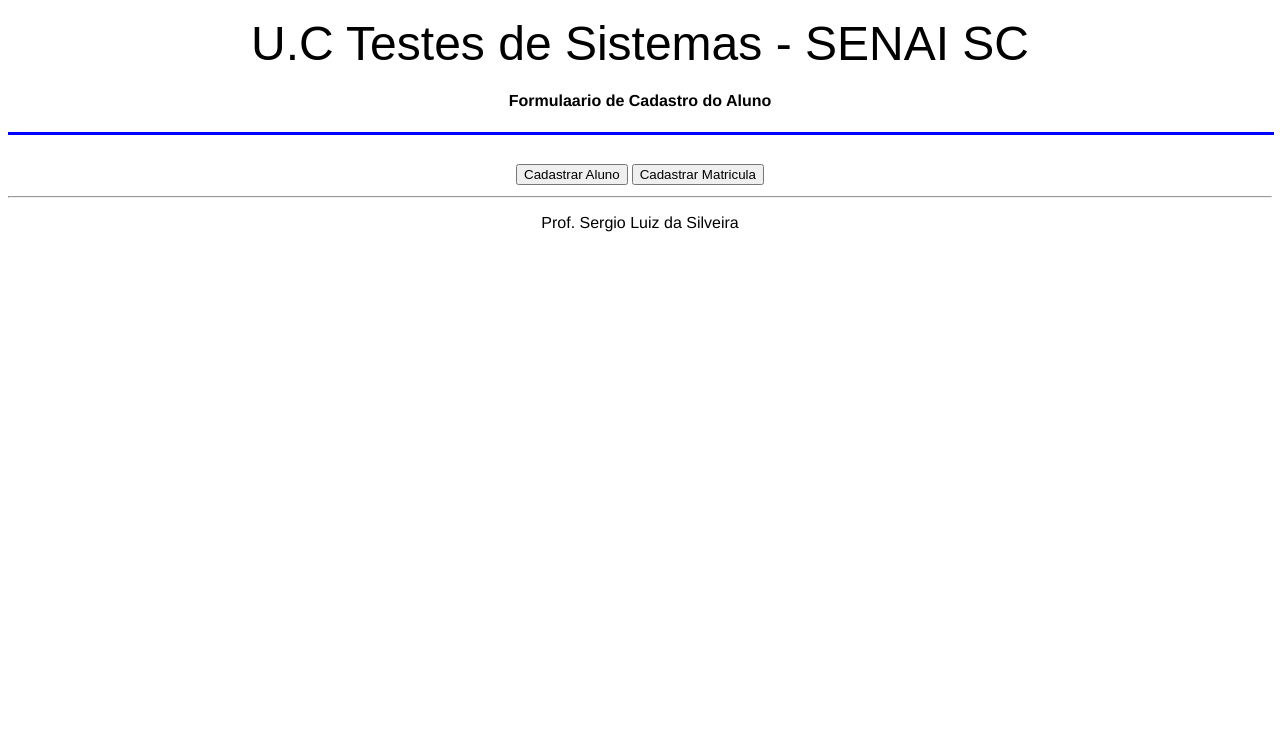
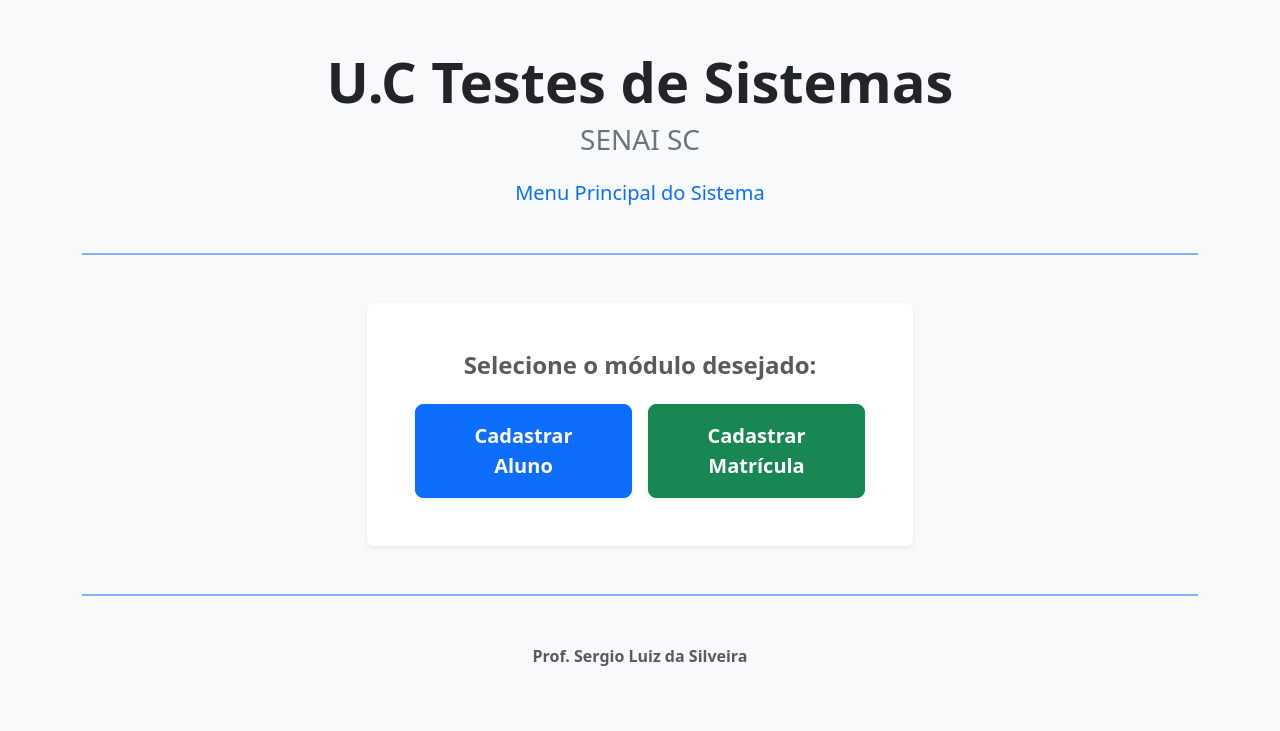
Before and after one commit to lucasvfurtado-dot/Testes_Lucas, a PHP site: page / in a window 1280 px wide. Shown: the top 731 px of the page. Run offline with PHP 8.4, Linux system fonts and the light colour scheme.

Commit message:
Commit tela inicial
adicionado o bootstrap na tela inicial

```diff
--- a/ParaAlunosTesteSistemas_Escola-main/CRUD_ALUNO/index.php
+++ b/ParaAlunosTesteSistemas_Escola-main/CRUD_ALUNO/index.php
@@ -3,40 +3,56 @@
 <head>
     <meta charset="UTF-8">
     <meta name="viewport" content="width=device-width, initial-scale=1.0">
-    <title>Home</title>
+    <title>Página Inicial - Menu Principal</title>
+
+    <link href="https://cdn.jsdelivr.net/npm/bootstrap@5.3.3/dist/css/bootstrap.min.css" rel="stylesheet">
 </head>
-<body style="font-family: helvetica;">
-    <form action="">
-        <p align="center">
-            <font size="7" face="Arial">U.C Testes de Sistemas - SENAI SC</font>
-        </p>
-        </form>
-        <h4>
-            <center>Formulaario de Cadastro do Aluno</center>
-        </h4>
-        <hr width="100%" align="center" size="3" color="blue"> <br>
+<body class="bg-light">
 
-        <table align="center">
-            <tr>
+    <div class="container py-5">
 
-                <td>
-                    <form method="POST" action="formAluno.php" >
-                        <center>
-                            <input type="submit" value="Cadastrar Aluno">
-                        </center>
-                    </form>
-                </td>
-                <td>
-                    <form method="POST" action="formMatricula.php" >
-                        <center>
-                            <input type="submit" value="Cadastrar Matricula">
-                        </center>
-                    </form>
-                </td>
+        <header class="text-center mb-5">
+            <h1 class="display-4 fw-bold text-dark mb-2">U.C Testes de Sistemas</h1>
+            <h2 class="h3 text-secondary">SENAI SC</h2>
+            <h3 class="h5 text-primary mt-4">Menu Principal do Sistema</h3>
+        </header>
 
-            </tr>
-        </table>
-        <hr>
-        <p align="center">Prof. Sergio Luiz da Silveira</p>
+        <hr class="border-primary border-2 opacity-50 mb-5">
+
+        <div class="row justify-content-center mb-5">
+            <div class="col-md-8 col-lg-6">
+                <div class="card shadow-sm border-0">
+                    <div class="card-body p-4 p-md-5 text-center">
+
+                        <h4 class="mb-4 text-muted fw-semibold">Selecione o módulo desejado:</h4>
+
+                        <div class="d-grid gap-3 d-md-flex justify-content-md-center">
+                            <form method="POST" action="formAluno.php" class="w-100">
+                                <button type="submit" class="btn btn-primary btn-lg w-100 shadow-sm py-3 fw-bold">
+                                    Cadastrar <br>Aluno
+                                </button>
+                            </form>
+
+                            <form method="POST" action="../CRUD_MATRICULA/formMatricula.php" class="w-100">
+                                <button type="submit" class="btn btn-success btn-lg w-100 shadow-sm py-3 fw-bold">
+                                    Cadastrar Matrícula
+                                </button>
+                            </form>
+                        </div>
+
+                    </div>
+                </div>
+            </div>
+        </div>
+
+        <hr class="border-primary border-2 opacity-50 my-5">
+
+        <footer class="text-center">
+            <p class="text-muted fw-semibold">Prof. Sergio Luiz da Silveira</p>
+        </footer>
+
+    </div>
+
+    <script src="https://cdn.jsdelivr.net/npm/bootstrap@5.3.3/dist/js/bootstrap.bundle.min.js"></script>
 </body>
 </html>
--- a/ParaAlunosTesteSistemas_Escola-main/CRUD_ALUNO/listar.php
+++ b/ParaAlunosTesteSistemas_Escola-main/CRUD_ALUNO/listar.php
@@ -31,13 +31,11 @@
 
                     $sql = "SELECT * FROM `aluno`;";
 
-                    // Exibe a Query executada em uma caixa de alerta cinza do Bootstrap
                     echo '<div class="alert alert-secondary text-center font-monospace shadow-sm" role="alert"><strong>Query:</strong> ' . $sql . '</div>';
 
                     $result = $conexao->query($sql);
 
                     if($result->num_rows > 0){
-                        // Criação da Tabela Responsiva do Bootstrap
                         echo '<div class="table-responsive shadow-sm rounded border border-light bg-white">';
                         echo '<table class="table table-striped table-hover align-middle mb-0">';
                         echo '<thead class="table-dark text-center">';
@@ -55,7 +53,6 @@
                         echo '</thead>';
                         echo '<tbody class="text-center">';
 
-                        // Laço de repetição para preencher as linhas da tabela com os dados do banco
                         while($linha = $result->fetch_assoc()){
                             echo '<tr>';
                             echo '<td class="fw-bold">' . $linha["id"] . '</td>';
```
